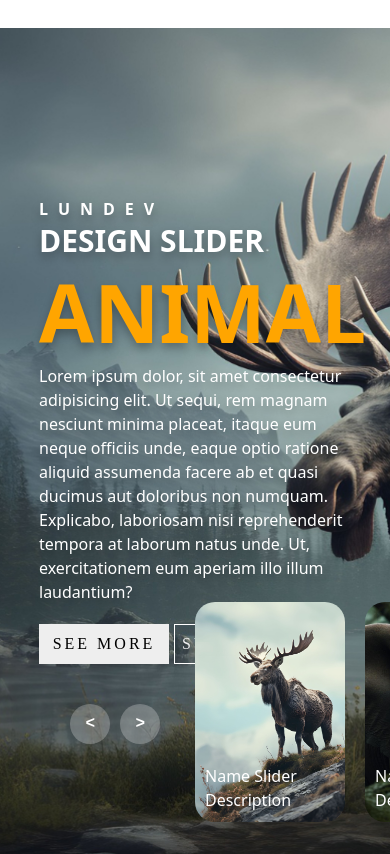
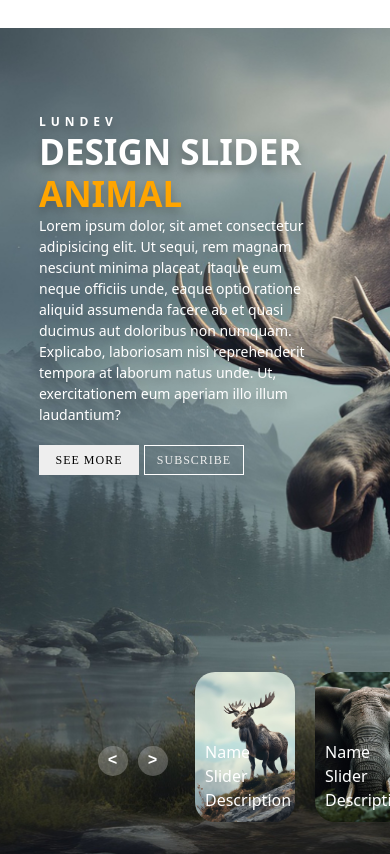
Before and after one commit to E200my/The-Future-Is-Now, a plain HTML site: page index.html in a window 390 px wide. Shown: the part 2126-2980 px from the top of the page. Drawn offline with nearby package versions, Linux system fonts and the light colour scheme.

Commit message:
Add files via upload

```diff
--- a/style.css
+++ b/style.css
@@ -368,7 +368,7 @@
   z-index: 1000;
   width: 0%;
   height: 3px;
-  background-color: #f1683a;
+  background-color: orange;
   left: 0;
   top: 0;
 }
@@ -430,11 +430,60 @@
       opacity: 0;
   }
 }
-@media screen and (max-width: 678px) {
-  .carousel .list .item .content{
-      padding-right: 0;
+
+@media (max-width: 480px) {
+  .carousel .list .item .content {
+    top: 10%;
+    width: 90%;
+    padding-right: 10%;
+    font-size: 14px;
   }
-  .carousel .list .item .content .title{
-      font-size: 30px;
+
+  .carousel .list .item .author {
+    font-size: 12px;
+    letter-spacing: 5px;
+  }
+
+  .carousel .list .item .title,
+  .carousel .list .item .topic {
+    font-size: 2.5em;
+    line-height: 1.2em;
+  }
+
+  .carousel .list .item .buttons {
+    grid-template-columns: repeat(2, 100px);
+    grid-template-rows: 35px;
+    gap: 3px;
+  }
+
+  .thumbnail .item {
+    width: 100px;
+    height: 150px;
+  }
+
+  .arrows {
+    top: 85%;
+    right: 45%;
+    width: 200px;
+  }
+
+  .arrows button {
+    width: 30px;
+    height: 30px;
   }
 }
+@media (max-width: 480px) {
+  .carousel .list .item .buttons button {
+    font-size: 12px;
+    padding: 5px;
+    width: 100px;
+    height: 30px;
+    letter-spacing: 1px;
+  }
+
+  .carousel .list .item .buttons {
+    grid-template-columns: repeat(2, 100px);
+    grid-template-rows: 30px;
+    gap: 5px;
+  }
+}
```
